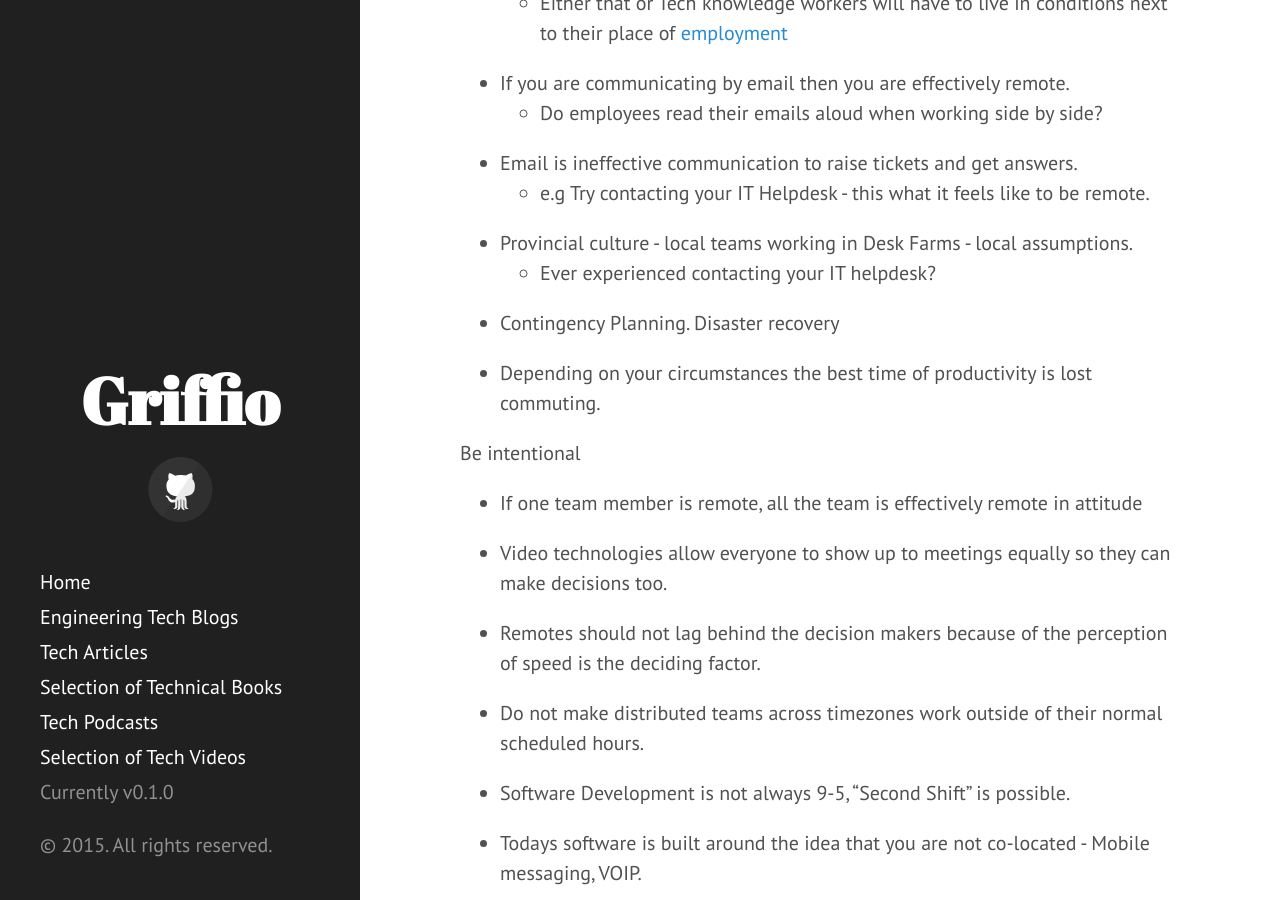
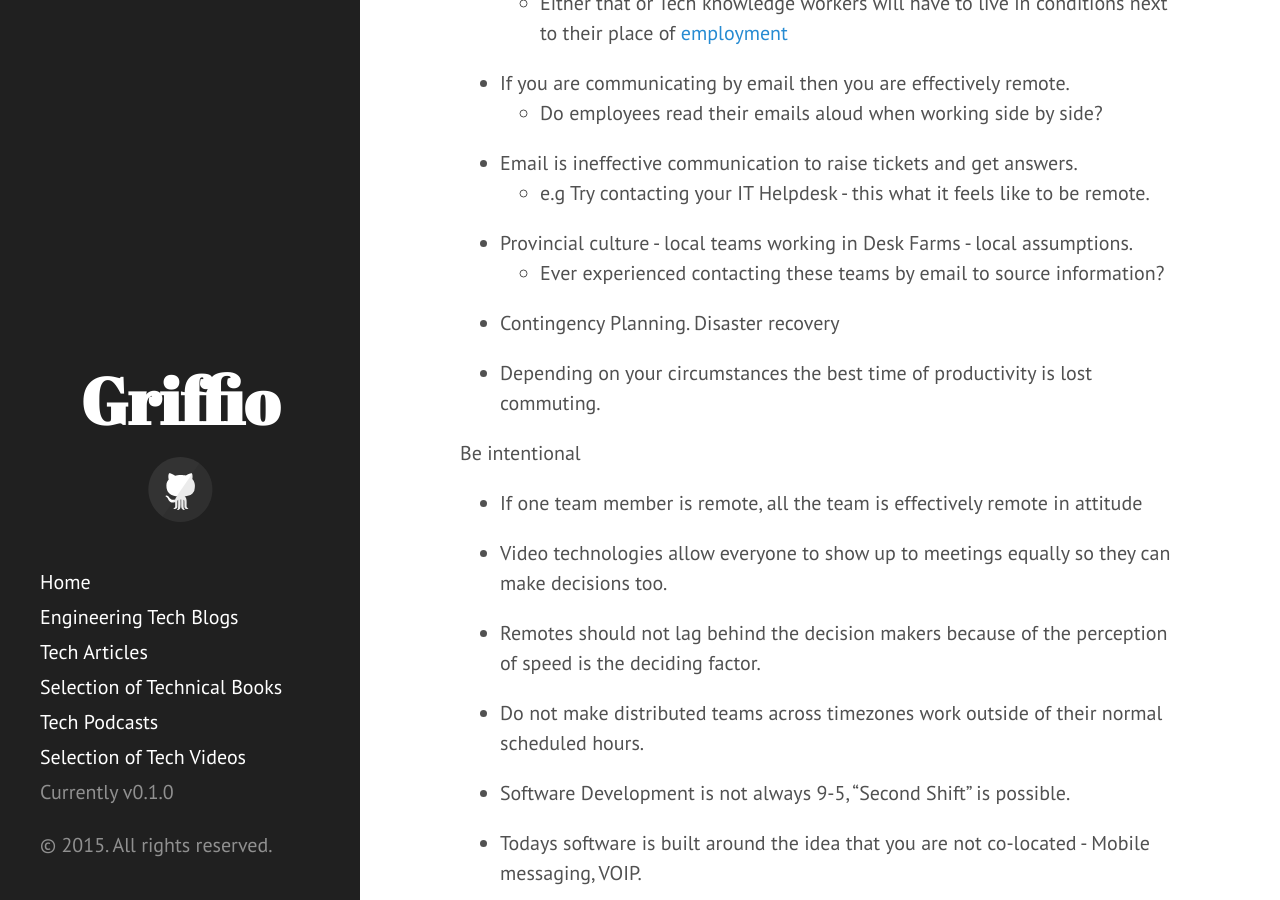
Before and after one commit to griffio/griffio.github.io, a Jekyll site: the page built from _posts/2015-06-12-Remote-First.md, in a window 1280 px wide and 900 px high, scrolled down 811 px. Built offline with Jekyll 4.4.1, drawn with Linux system fonts in a browser that asks for light colours; nearby versions of some CDN libraries.

Commit message:
Update 2015-06-12-Remote-First.md

```diff
--- a/_posts/2015-06-12-Remote-First.md
+++ b/_posts/2015-06-12-Remote-First.md
@@ -33,7 +33,7 @@ Remote First adoption by a Company means that the weaknesses below are exposed a
   * e.g Try contacting your IT Helpdesk - this what it feels like to be remote.
 
 * Provincial culture - local teams working in Desk Farms - local assumptions.
-  * Ever experienced contacting your IT helpdesk?
+  * Ever experienced contacting these teams by email to source information?
 
 * Contingency Planning. Disaster recovery
 
```
